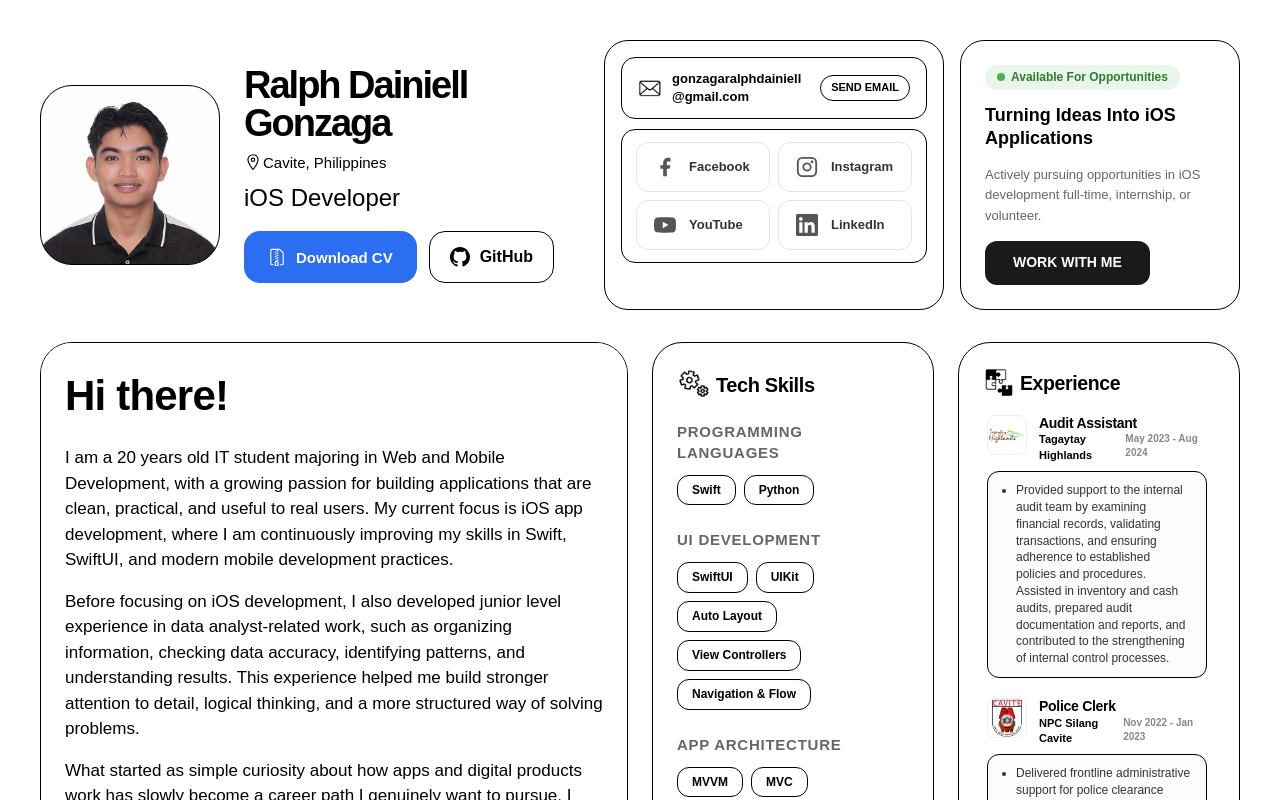
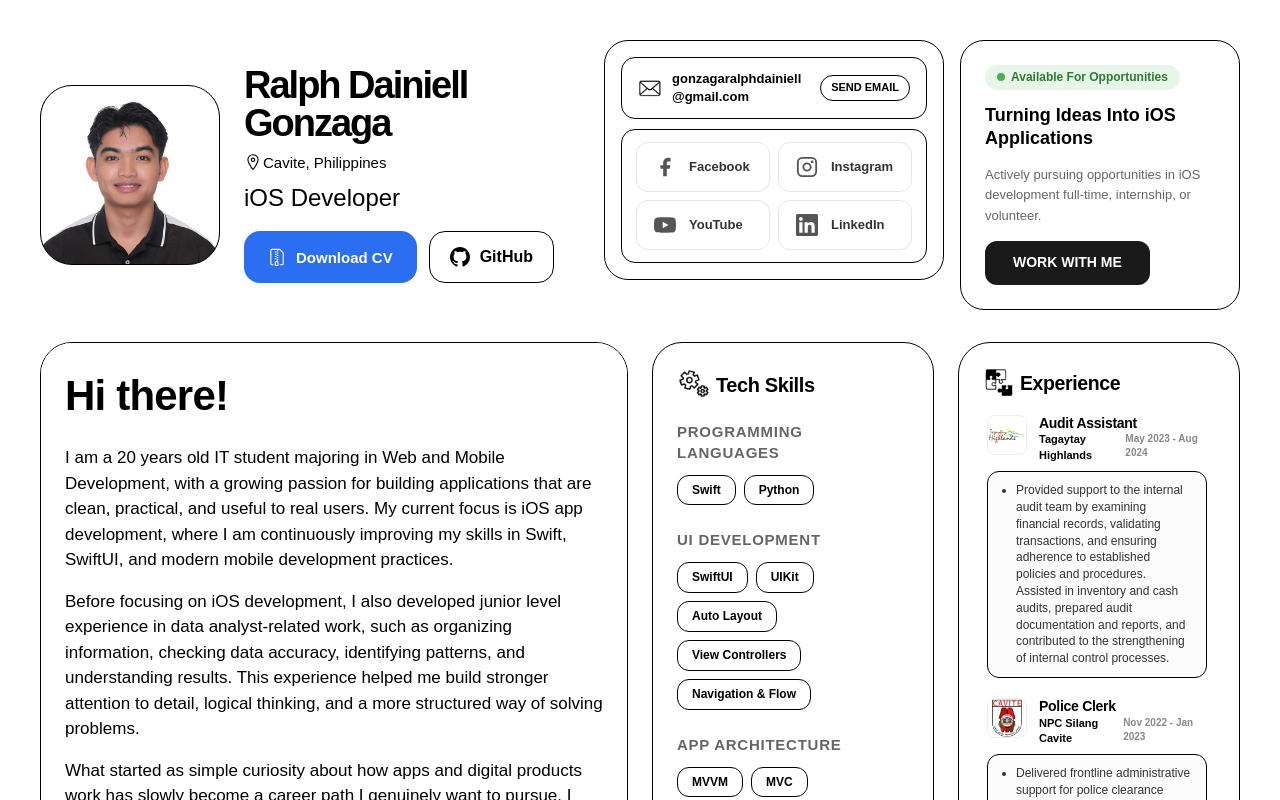
Before and after one commit to Valiantic/Ralph-Dainiell, a Next.js app: page / in a window 1280 px wide. Shown: the top 800 px of the page. Built offline with nearby package versions, Linux system fonts and the light colour scheme; a web font is replaced by a local one.

Commit message:
dinasour2

```diff
--- a/app/components/ProfileHero.tsx
+++ b/app/components/ProfileHero.tsx
@@ -180,13 +180,15 @@ export const ProfileHero = ({ data }: ProfileHeroProps) => {
                 </div>
             </div>
 
-            <div className="hero-cards-wrapper" style={{ display: 'flex', gap: '16px', flex: '1 1 600px', flexWrap: 'wrap', alignItems: 'stretch' }}>
+            {/* KEY FIX: alignItems changed from 'stretch' to 'flex-start' so cards don't force-expand each other's height */}
+            <div className="hero-cards-wrapper" style={{ display: 'flex', gap: '16px', flex: '1 1 600px', flexWrap: 'wrap', alignItems: 'flex-start' }}>
                 <div
                     className="card no-lift contact-card"
                     style={{
                         padding: '16px', display: 'flex', flexDirection: 'column', gap: '10px',
                         flex: '1 1 300px', borderRadius: '24px', border: '1.5px solid #000',
-                        justifyContent: 'flex-start', boxSizing: 'border-box'
+                        justifyContent: 'flex-start', boxSizing: 'border-box',
+                        height: 'fit-content'
                     }}
                 >
                     {hasCursor ? (
@@ -321,7 +323,8 @@ export const ProfileHero = ({ data }: ProfileHeroProps) => {
                     style={{
                         padding: '24px', display: 'flex', flexDirection: 'column', gap: '14px',
                         flex: '1 1 240px', borderRadius: '24px', border: '1.5px solid #000',
-                        background: '#fff', justifyContent: 'flex-start', boxSizing: 'border-box'
+                        background: '#fff', justifyContent: 'flex-start', boxSizing: 'border-box',
+                        height: 'fit-content'
                     }}
                 >
                     <div style={{
@@ -416,6 +419,7 @@ export const ProfileHero = ({ data }: ProfileHeroProps) => {
                         flex-direction: column !important;
                         gap: 12px !important;
                         margin-top: -8px !important;
+                        align-items: stretch !important;
                     }
                     .contact-card, .opportunities-card {
                         width: 100% !important;
```
